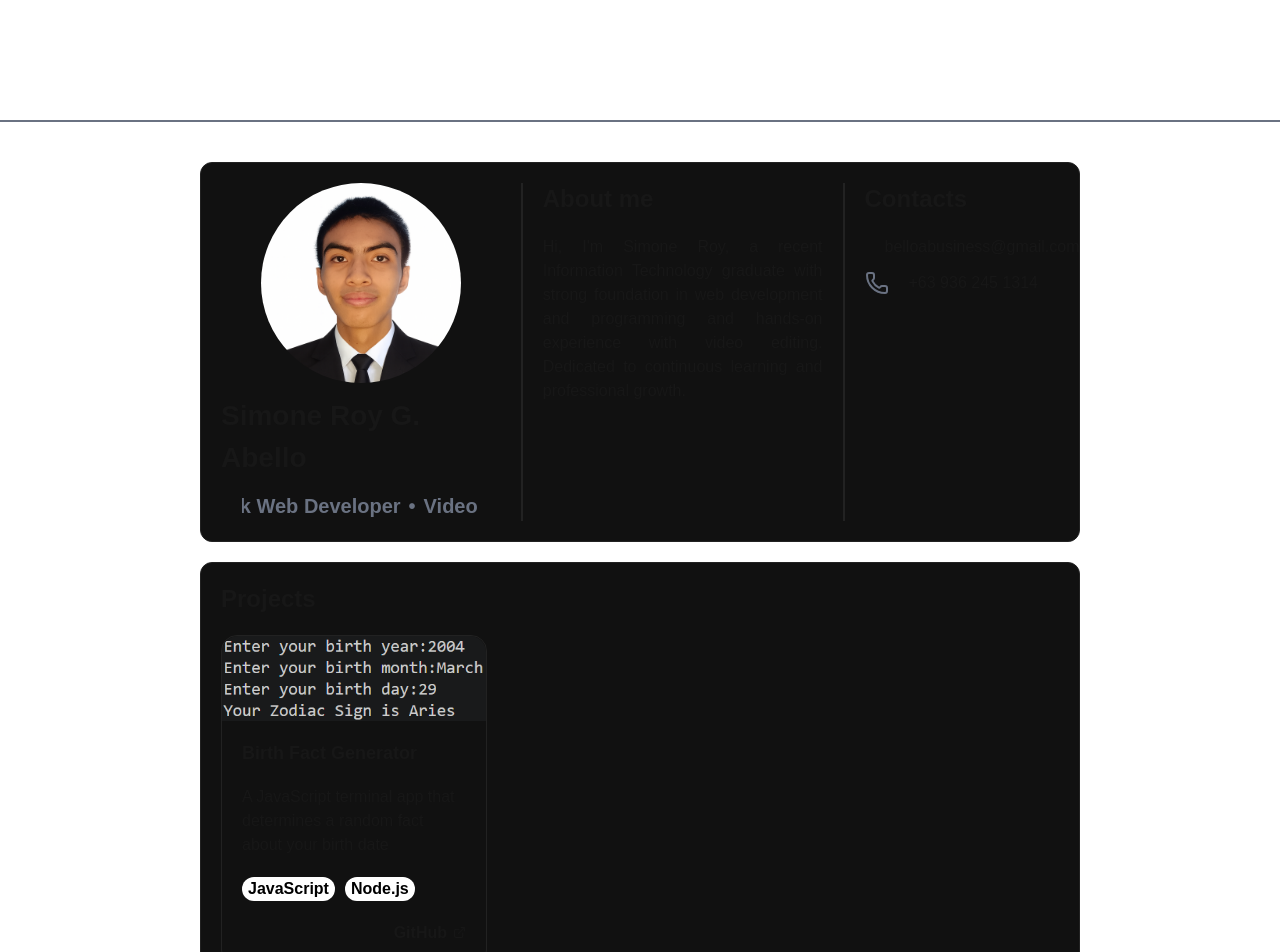
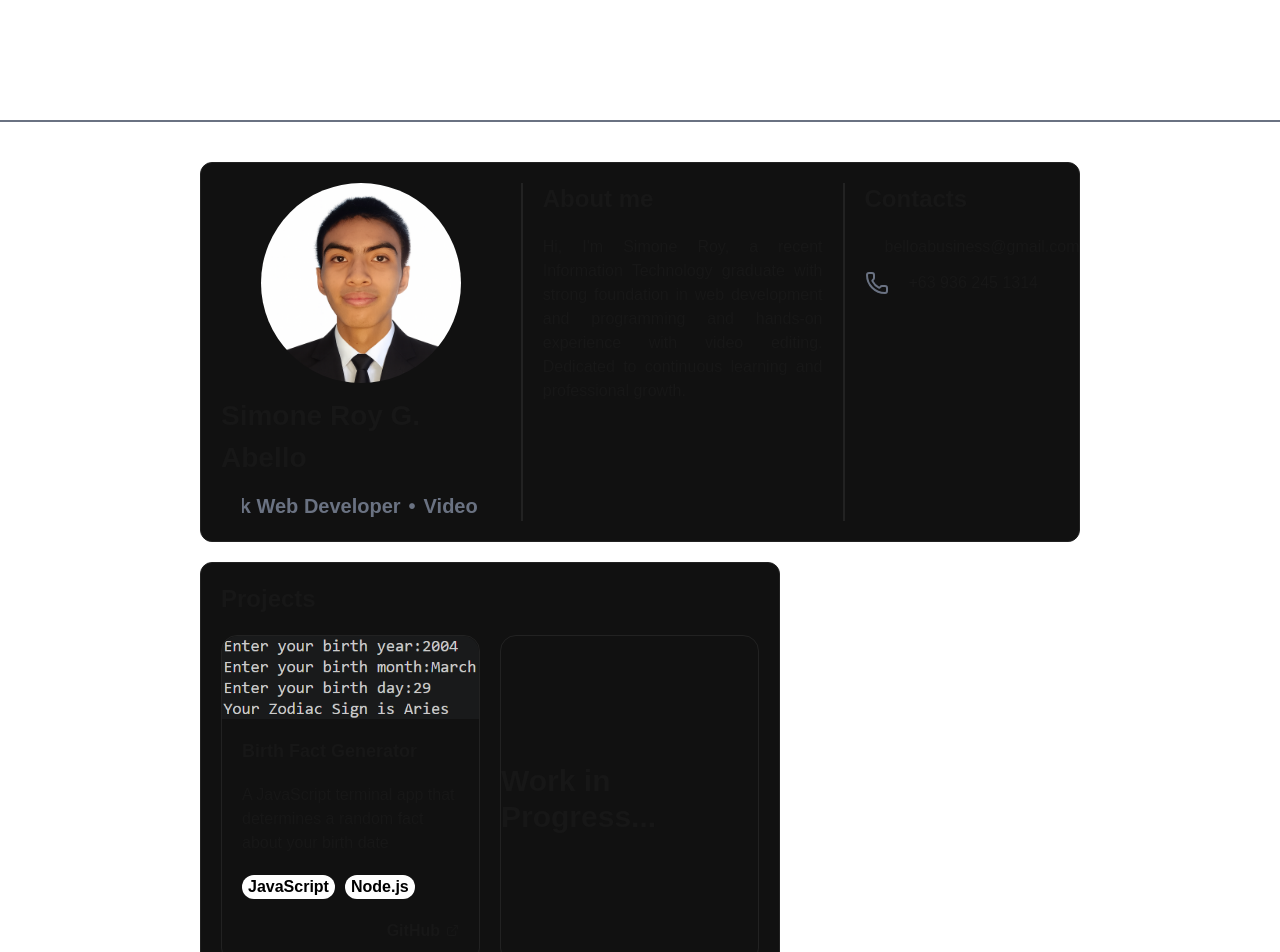
Before and after one commit to SimC0de/My-Portfolio, a Next.js app: page / in a window 1280 px wide. Shown: the top 952 px of the page. Built offline with nearby package versions, Linux system fonts and the light colour scheme.

Commit message:
Added Temporary Placeholder for 2nd Project

```diff
--- a/src/app/components/project/ProjCon.jsx
+++ b/src/app/components/project/ProjCon.jsx
@@ -13,14 +13,19 @@
   ];
 
   return (
-    <div className="col-span-3 flex flex-col gap-5 border border-[#222222] rounded-xl bg-[#111111] p-5">
+    <div className="col-span-2 flex flex-col gap-5 border border-[#222222] rounded-xl bg-[#111111] p-5">
       <div className="flex justify-between">
         <h1 className="section-title">Projects</h1>
       </div>
-      <div className="grid grid-cols-3 gap-5">
+      <div className="grid grid-cols-2 gap-5">
         {projects.slice(0, 3).map((proj) => (
           <ProjCard key={proj.id} proj={proj} />
         ))}
+        <div className="flex flex-col border border-[#222222] rounded-2xl h-full justify-center items-center">
+          <h1 className="text-3xl font-bold">
+            Work in Progress...
+          </h1>
+        </div>
       </div>
     </div>
   );
```
